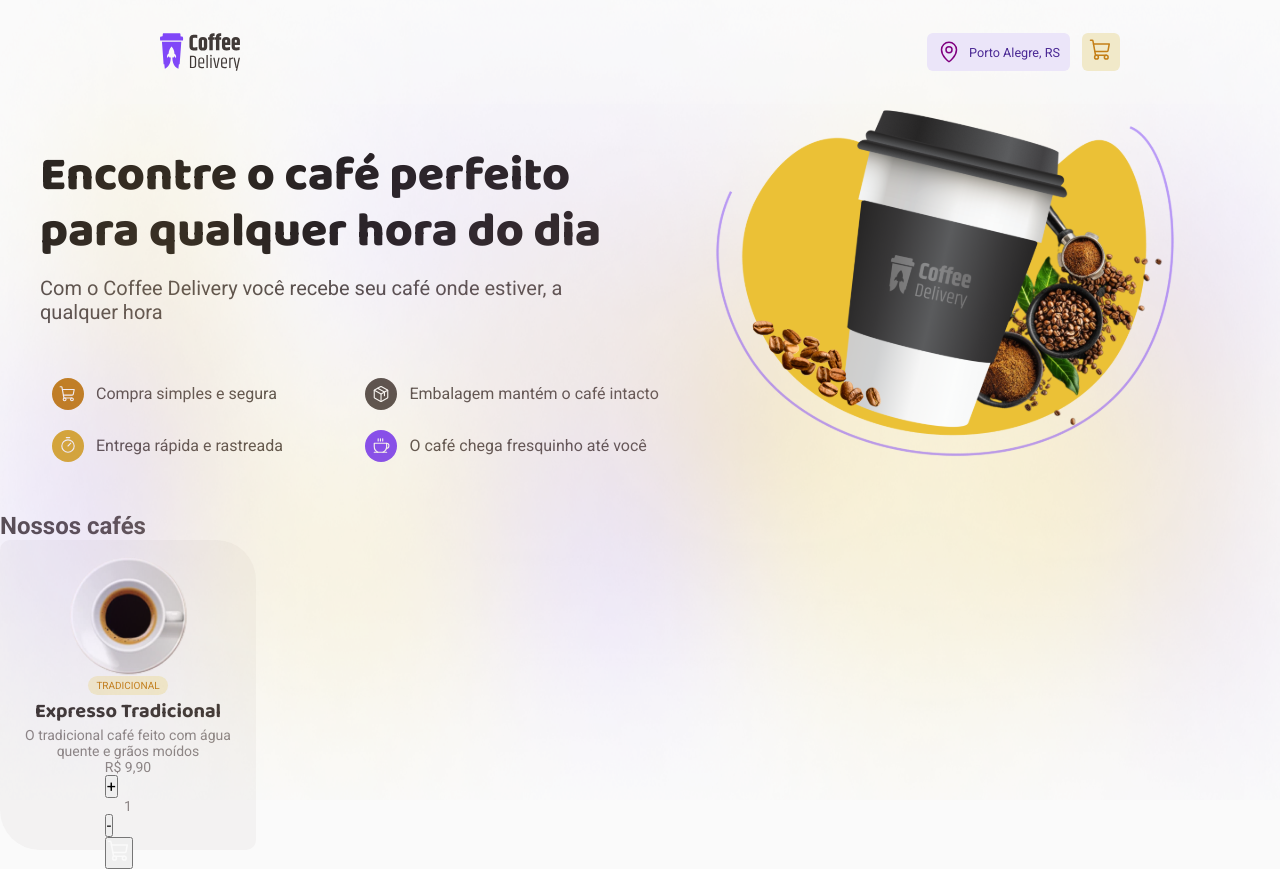
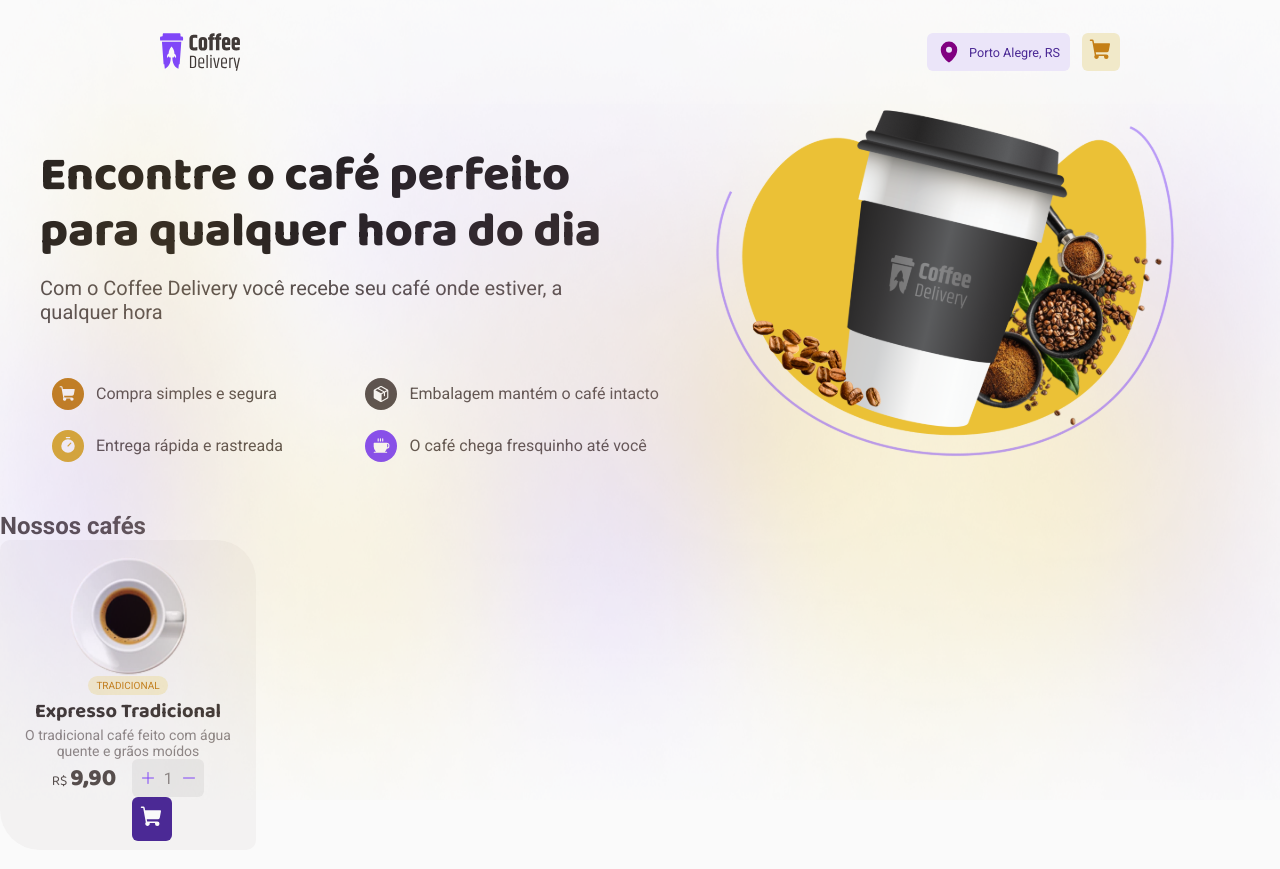
Before and after one commit to gustavuwe/coffee-delivery, a React (Vite) app: page /home in a window 1280 px wide. Built offline with nearby package versions, Linux system fonts and the light colour scheme.

Commit message:
fix: fix weight of icons

```diff
--- a/src/components/Header/index.tsx
+++ b/src/components/Header/index.tsx
@@ -7,9 +7,9 @@ export function Header() {
     <HeaderContainer>
       <img src={logo} alt="" />
       <nav>
-        <button className="location-button"><MapPin size={24} color="purple" />Porto Alegre, RS</button>
+        <button className="location-button"><MapPin size={24} color="purple" weight="fill" />Porto Alegre, RS</button>
         <button className="cart-button">
-        <ShoppingCart size={24} color="#C47F17"  />
+        <ShoppingCart size={24} color="#C47F17" weight="fill" />
         </button>
       </nav>
     </HeaderContainer>
--- a/src/components/Header/styles.ts
+++ b/src/components/Header/styles.ts
@@ -1,7 +1,7 @@
 import styled from "styled-components";
 
 export const HeaderContainer = styled.header`
-  background-color:rgba(250, 250, 250, 0.18);
+  background-color: rgba(250, 250, 250, 0.18);
   height: 6.5rem;
   width: 100%;
   display: flex;
@@ -9,7 +9,6 @@ export const HeaderContainer = styled.header`
   align-items: center;
   padding: 0 10rem;
   z-index: 10;
-
 
   img {
     height: 5rem;
@@ -68,14 +67,16 @@ export const HeaderContainer = styled.header`
       &:hover {
         background-color: ${(props) => props.theme["yellow"]};
         transition: all 0.3s ease-in-out;
+
+        svg {
+          fill: ${(props) => props.theme["white"]};
+        }
       }
 
       svg {
         margin-right: 0.5rem;
-        color: ${(props) => props.theme["yellow-dark"]};
         margin: 0 auto;
       }
     }
-
   }
 `;
--- a/src/pages/Home/components/Hero/index.tsx
+++ b/src/pages/Home/components/Hero/index.tsx
@@ -20,25 +20,25 @@ export function Hero() {
             <div className="advantages-items">
               <AdvantageItem advantageItemColor="yellowDark">
                 <div className="advantages-item-icon">
-                  <ShoppingCart size={18} color="#FAFAFA" />
+                  <ShoppingCart size={18} color="#FAFAFA" weight="fill" />
                 </div>
                 <p>Compra simples e segura</p>
               </AdvantageItem>
               <AdvantageItem advantageItemColor="baseText">
                 <div className="advantages-item-icon">
-                  <Package size={18} color="#FAFAFA" />
+                  <Package size={18} color="#FAFAFA" weight="fill" />
                 </div>
                 <p>Embalagem mantém o café intacto</p>
               </AdvantageItem>
               <AdvantageItem advantageItemColor="yellow">
                 <div className="advantages-item-icon">
-                  <Timer size={18} color="#FAFAFA" />
+                  <Timer size={18} color="#FAFAFA" weight="fill" />
                 </div>
                 <p>Entrega rápida e rastreada</p>
               </AdvantageItem>
               <AdvantageItem advantageItemColor="purple">
                 <div className="advantages-item-icon">
-                  <Coffee size={18} color="#FAFAFA" />
+                  <Coffee size={18} color="#FAFAFA" weight="fill" />
                 </div>
                 <p>O café chega fresquinho até você</p>
               </AdvantageItem>
--- a/src/pages/Home/components/ItemsSection/index.tsx
+++ b/src/pages/Home/components/ItemsSection/index.tsx
@@ -1,6 +1,5 @@
-import { ShoppingCart } from "phosphor-react";
-import Coffee1 from "../../../../assets/Coffee1.png"
-import { CardContainer, CardItem } from "./styles";
+import { Minus, Plus, ShoppingCart } from "phosphor-react";
+import { CardContainer, CardFooter, CardItem, ShopButton } from "./styles";
 
 type Coffee = {
   id: number;
@@ -43,23 +42,23 @@ export function ItemsSection() {
           </div>
           <h1>Expresso Tradicional</h1>
           <p>O tradicional café feito com água quente e grãos moídos</p>
-          <div>
-            <p>
+          <CardFooter>
+            <p className="card-price">
               R$ <span>9,90</span>
             </p>
             <div>
-              <div>
-                <button>+</button>
+              <div className="quantity-buttons">
+                <button><Plus size={16} /></button>
                 <p>1</p>
-                <button>-</button>
+                <button><Minus size={16} /></button>
               </div>
               <div>
-                <button>
-                  <ShoppingCart size={24} color="#FAFAFA" />
-                </button>
+                <ShopButton>
+                  <ShoppingCart size={24} color="#FAFAFA" weight="fill" />
+                </ShopButton>
               </div>
-            </div>
-          </div>
+              </div>
+            </CardFooter>
         </CardItem>
         ))}
       </CardContainer>
--- a/src/pages/Home/components/ItemsSection/styles.ts
+++ b/src/pages/Home/components/ItemsSection/styles.ts
@@ -42,5 +42,59 @@ export const CardItem = styled.div`
     text-align: center;
   }
 
+  .card-price {
+    font-family: "Baloo 2", sans-serif;
+    font-size: 0.875rem;
+    color: ${(props) => props.theme["base-text"]};
 
+    span {
+      font-size: 1.5rem;
+      font-weight: 900;
+    }
+  }
 `;
+
+export const CardFooter = styled.div`
+  display: flex;
+  flex-direction: row;
+  gap: 1rem;
+
+  .quantity-buttons {
+    display: flex;
+    flex-direction: row;
+    gap: 0.5rem;
+    width: 72px;
+    height: 38px;
+    background-color: ${(props) => props.theme["base-button"]};
+    align-items: center;
+    justify-content: center;
+    border-radius: 6px;
+
+    button {
+      color: ${(props) => props.theme["purple"]};
+      outline: none;
+      background-color: transparent;
+      border: none;
+      cursor: pointer;
+      font-size: 1.5rem;
+      font-weight: 300;
+      transition: all 0.2s ease-in-out;
+      &:hover {
+        color: ${(props) => props.theme["purple-dark"]};
+        transition: all 0.2s ease-in-out;
+      }
+    }
+
+    p {
+      font-size: 1rem;
+    }
+  }
+`;
+
+export const ShopButton = styled.button`
+  padding: 8px;
+  background-color: ${(props) => props.theme["purple-dark"]};
+  border-radius: 6px;
+  border: none;
+  outline: none;
+`;
```
Lines whose indentation alone changed are shown as unchanged.
